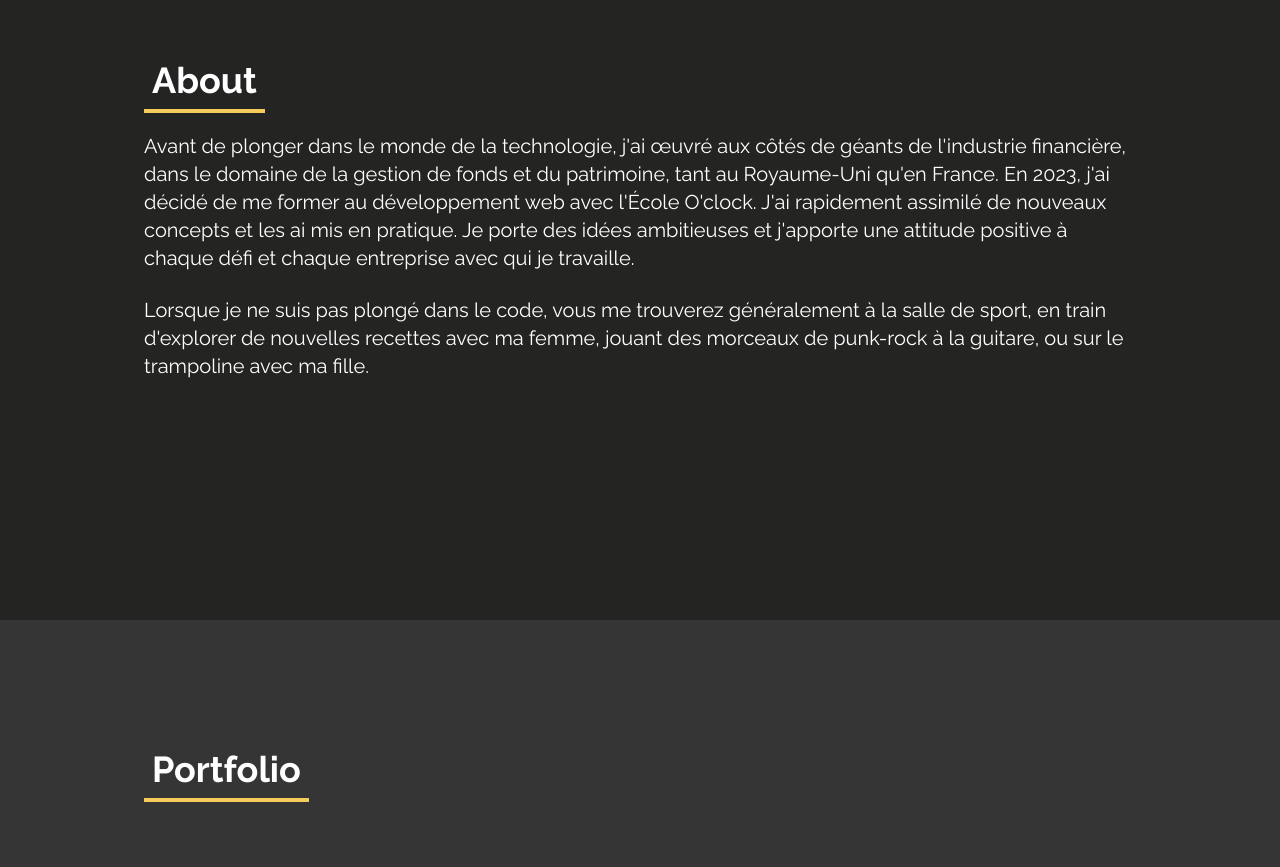
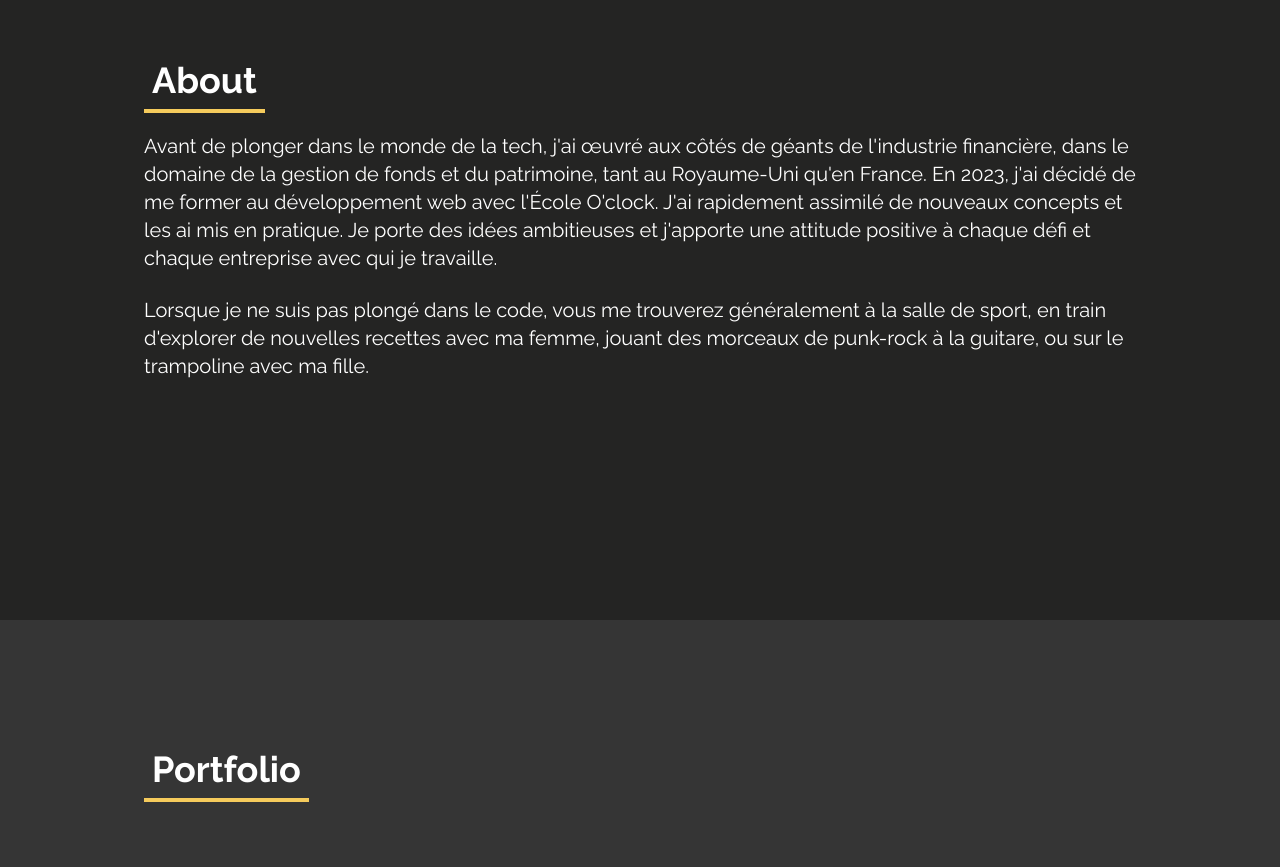
Before and after one commit to AlexTensorer/alt-portfolio, a React (Create React App) app: page / in a window 1280 px wide. Shown: the part 980-1847 px from the top of the page. Built offline with nearby package versions, Linux system fonts and the light colour scheme; the HTML template or start-up script is replaced by a standard one.

Commit message:
about text fix

```diff
--- a/src/components/About.jsx
+++ b/src/components/About.jsx
@@ -13,7 +13,7 @@ const About = () => {
           </p>
         </div>
         <p id="l-about-p" className="text-xl mt-15">
-        Avant de plonger dans le monde de la technologie,
+        Avant de plonger dans le monde de la tech,
         j'ai œuvré aux côtés de géants de l'industrie financière,
         dans le domaine de la gestion de fonds et du patrimoine, tant au Royaume-Uni qu'en France.
         En 2023, j'ai décidé de me former au développement web avec l'École O'clock.
```
